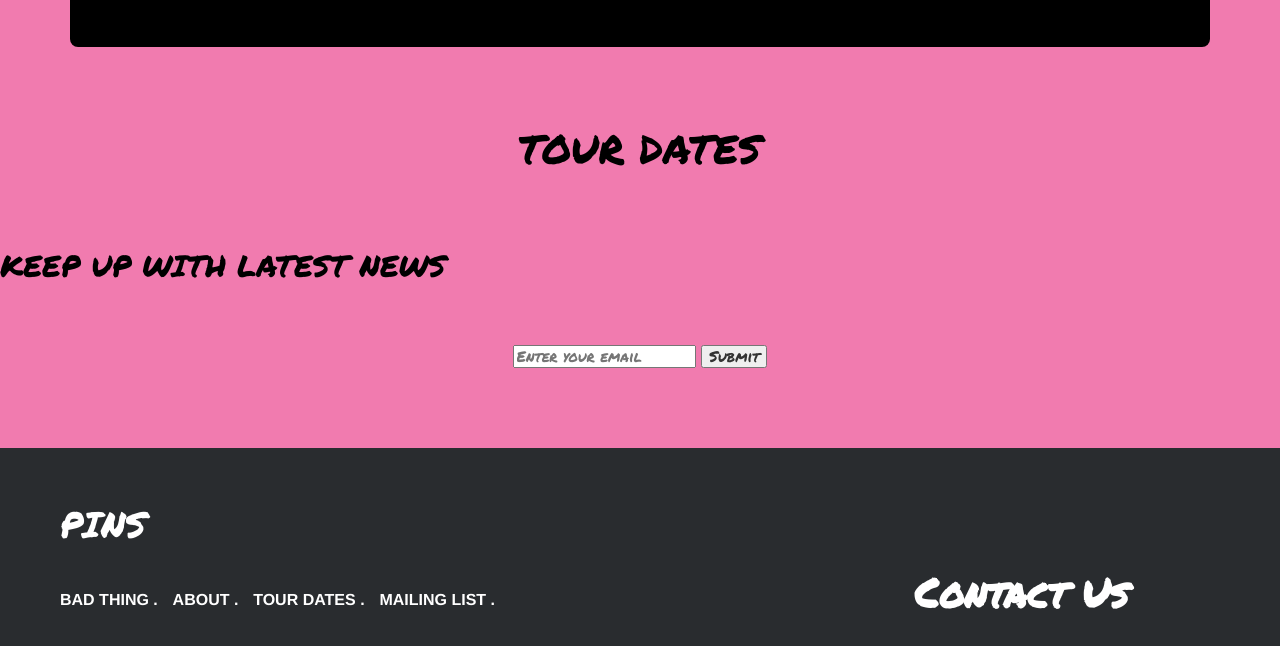
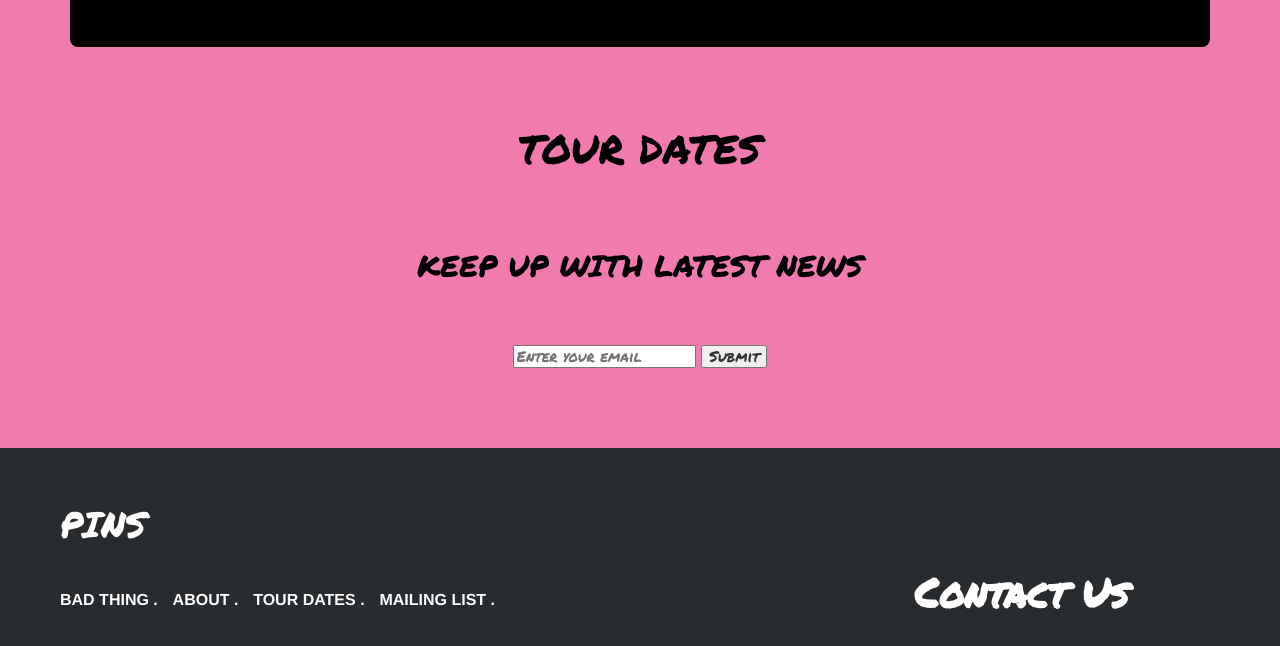
Before and after one commit to PinsWebsite/PINSassets, a plain HTML site: page PINSwebsite_17/pinswebsite.html in a window 1280 px wide. Shown: the part 2990-3636 px from the top of the page. Drawn offline with nearby package versions, Linux system fonts and the light colour scheme; a script that the page names is missing; files whose address does not match are found by name.

Commit message:
fixed the mailing list and entered again

```diff
--- a/PINSwebsite_17/pinswebsite.html
+++ b/PINSwebsite_17/pinswebsite.html
@@ -235,7 +235,7 @@
 <!--MAILER-->
 
 <body class="mailer">
-<section id="mailer"><h1>KEEP UP WITH LATEST NEWS </h1><br>
+<section id="mailer"><center><h1>KEEP UP WITH LATEST NEWS </center></h1><br>
 
 
 </br>
@@ -256,6 +256,8 @@
 
 
 </div>
+
+<!--End Mailer-->
 
 </div>
 
@@ -338,7 +340,6 @@
   </script>
 
 
-<!--End Mailer-->
 
 <footer class="footer-distributed">
 
```
